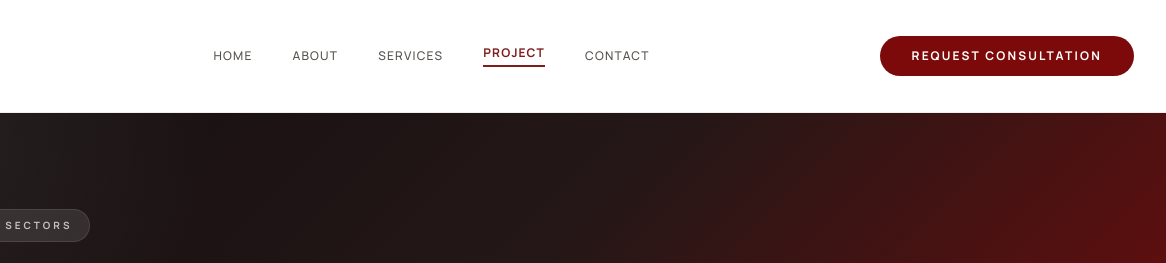
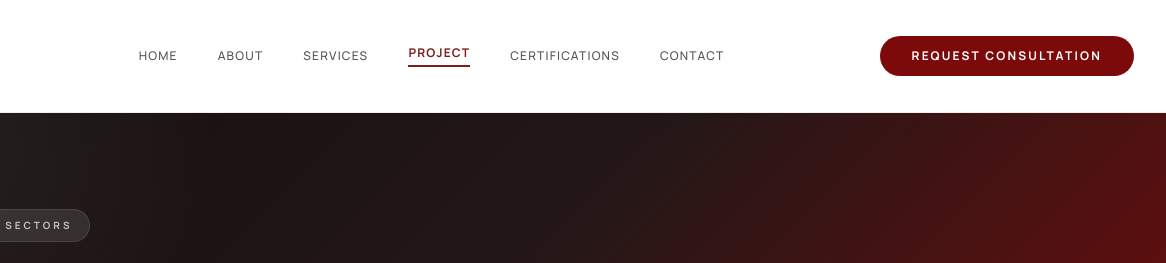
Before and after one commit to ujagare/DDtech, a website: page project.html in a window 1280 px wide. Shown: the top 263 px of the page, 114-1280 px from the left. Drawn offline with nearby package versions, Linux system fonts and the light colour scheme.

Commit message:
Add Certifications link to project page desktop navbar

```diff
--- a/project.html
+++ b/project.html
@@ -362,6 +362,11 @@
             class="text-red-900 border-b-2 border-red-900 pb-1 font-bold uppercase tracking-widest text-xs transition-colors duration-200"
             href="project.html"
             >Project</a
+          >
+          <a
+            class="text-stone-600 font-medium hover:text-red-800 transition-colors duration-200 uppercase tracking-widest text-xs"
+            href="certification.html"
+            >Certifications</a
           >
           <a
             class="text-stone-600 font-medium hover:text-red-800 transition-colors duration-200 uppercase tracking-widest text-xs"
```
